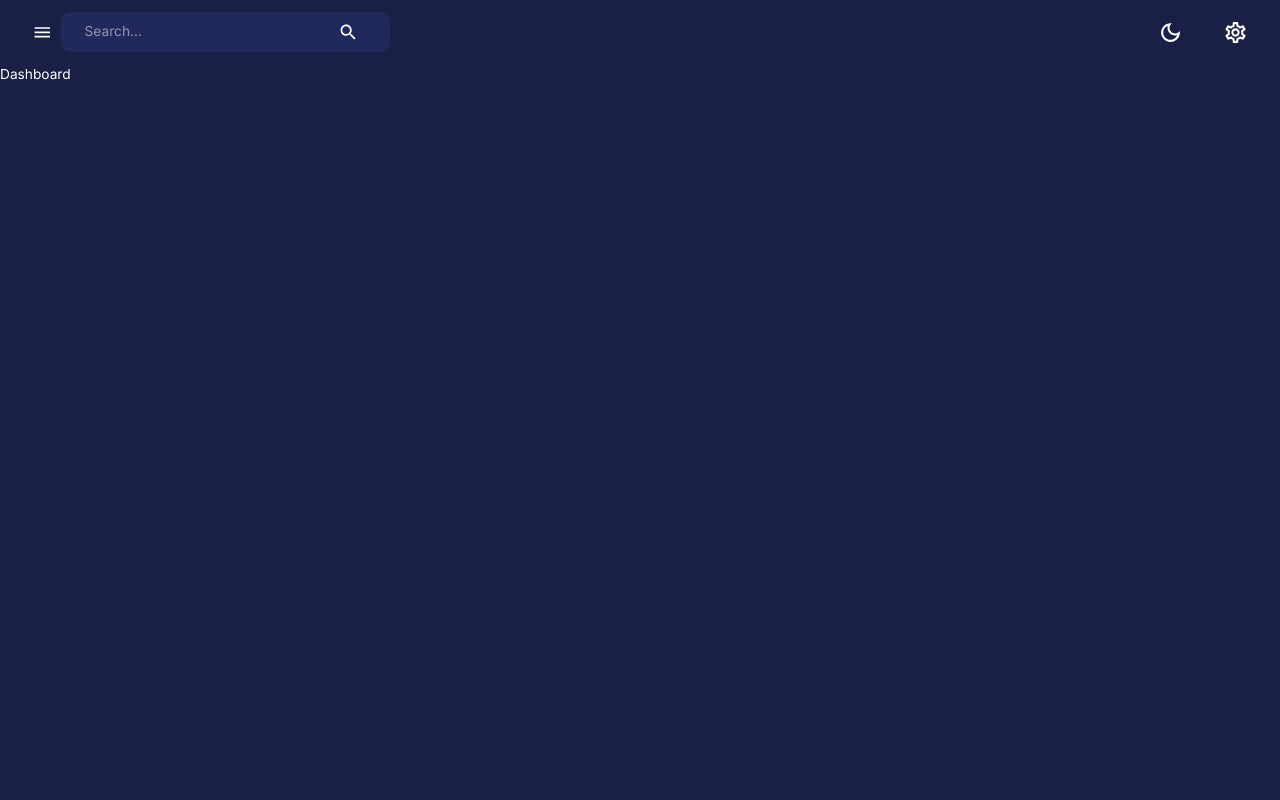
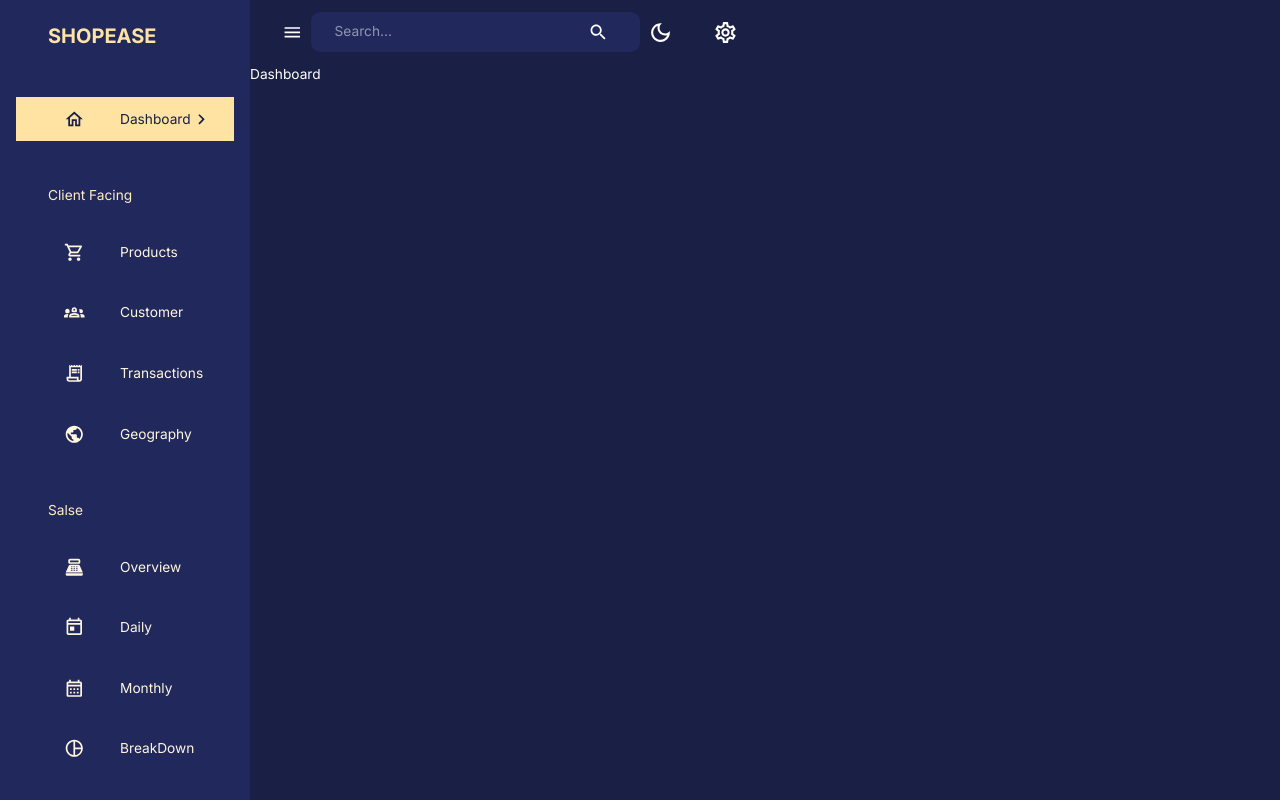
Before and after one commit to Subal-Chandra-Roy/MERN-Admin-Dashboard, a React (Create React App) app in the folder client/: page /dashboard in a window 1280 px wide. Built offline with nearby package versions, Linux system fonts and the light colour scheme.

Commit message:
build sidebar with MUI

```diff
--- a/client/src/components/Navbar.jsx
+++ b/client/src/components/Navbar.jsx
@@ -5,7 +5,10 @@
 import { setMode } from 'state';
 import profileImage from "assets/profile.png";
 import { AppBar, IconButton, InputBase, Toolbar, useTheme } from '@mui/material';
-const Navbar = () => {
+const Navbar = (
+    {isSidebarOpen,
+    setIsSidebarOpen}
+) => {
     const dispatch = useDispatch();
     const theme = useTheme();
   return <AppBar
@@ -17,8 +20,9 @@
   >
     <Toolbar sx={{justifyContent:'space-between'}}>
         {/*Left Side*/}
+
         <FlexBetween>
-            <IconButton onClick={() => console.log('open/close sidebar')}>
+            <IconButton onClick={() => setIsSidebarOpen(!isSidebarOpen)}>
                 <MenuIcon/>
             </IconButton>
             <FlexBetween
@@ -34,6 +38,7 @@
             </FlexBetween>
         </FlexBetween>
 
+
         {/* Right side */}
         <FlexBetween gap = "1.5rem">
             <IconButton onClick={() => dispatch(setMode())}>
@@ -48,6 +53,7 @@
             </IconButton>
 
         </FlexBetween>
+
     </Toolbar>
 
   </AppBar>
--- /dev/null
+++ b/client/src/components/Sidebar.jsx
@@ -0,0 +1,209 @@
+import React from 'react'
+import {
+    Box,
+    Divider,
+    Drawer,
+    IconButton,
+    List,
+    ListItem,
+    ListItemButton,
+    ListItemIcon,
+    ListItemText,
+    Typography,
+    useTheme
+} from "@mui/material"
+
+import {
+    SettingsOutlined,
+    ChevronLeft,
+    ChevronRightOutlined,
+    HomeOutlined,
+    ShoppingCartOutlined,
+    Groups2Outlined,
+    ReceiptLongOutlined,
+    PublicOutlined,
+    PointOfSaleOutlined,
+    TodayOutlined,
+    CalendarMonthOutlined,
+    AdminPanelSettingsOutlined,
+    TrendingUpOutlined,
+    PieChartOutlined,
+    ChevronRight
+
+} from "@mui/icons-material";
+
+import { useEffect, useState } from 'react';
+import { useLocation, useNavigate } from 'react-router-dom';
+import FlexBetween from './FlexBetween';
+import profileImage from "assets/profile.png";
+
+const navItems = [
+    {
+        text: "Dashboard",
+        icon: <HomeOutlined/>
+    },
+    {
+        text: "Client Facing",
+        icon: null,
+    },
+    {
+        text: "Products",
+        icon: <ShoppingCartOutlined/>
+    },
+    {
+        text: "Customer",
+        icon: <Groups2Outlined/>
+    },
+    {
+        text: "Transactions",
+        icon: <ReceiptLongOutlined/>
+    },
+    {
+        text: "Geography",
+        icon: <PublicOutlined/>
+    },
+    {
+        text: "Salse",
+        icon: null
+    },
+    {
+        text: "Overview",
+        icon: <PointOfSaleOutlined/>
+    },
+    {
+        text: "Daily",
+        icon: <TodayOutlined/>
+    },
+    {
+        text: "Monthly",
+        icon: <CalendarMonthOutlined/>
+    },
+    {
+        text: "BreakDown",
+        icon: <PieChartOutlined/>
+    },
+    {
+        text: "Management",
+        icon: null
+    },
+    {
+        text: "Admin",
+        icon: <AdminPanelSettingsOutlined/>
+    },
+    {
+        text: "Performence",
+        icon: <TrendingUpOutlined/>
+    },
+
+
+]
+
+const Sidebar = ({
+    drawerWidth,
+    isSidebarOpen,
+    setIsSidebarOpen,
+    isNonMobile,
+}) => {
+    const {pathName} = useLocation();
+    const [active, setActive] = useState("");
+    const navigate = useNavigate();
+    const theme  = useTheme();
+
+    useEffect(() => {
+        if(pathName){
+            setActive(pathName.substring(1));
+        }
+        else{
+            setActive("dashboard")
+        }
+
+    },[pathName]);
+
+  return (<Box component="nav">
+    {isSidebarOpen && (
+        <Drawer
+        open={isSidebarOpen}
+        onClose={() => setIsSidebarOpen(false)}
+        variant='persistent'
+        anchor='left'
+        sx={{
+            width: drawerWidth,
+            "& .MuiDrawer-paper": {
+                color: theme.palette.secondary[200],
+                backgroundColor: theme.palette.background.alt,
+                boxSizing: "border-box",
+                borderWidth: isNonMobile ? 0 : "2px",
+                width: drawerWidth
+            }
+        }}
+        >
+        <Box width="100%">
+            <Box m="1.5rem 2rem 2rem 3rem">
+                <FlexBetween color={theme.palette.secondary.main}>
+                    <Box display="flex" alignItems="center" gap="0.5rem">
+                     <Typography variant='h4' fontWeight="bold">
+                        SHOPEASE
+                     </Typography>
+                    </Box>
+                    {!isNonMobile && (
+                        <IconButton onClick={() => setIsSidebarOpen(!isSidebarOpen)}>
+                            <ChevronLeft/>
+                        </IconButton>
+                    )}
+                </FlexBetween>
+            </Box>
+            <List>
+                {navItems.map(({text, icon})=> {
+                    if(!icon) {
+                        return (
+                            <Typography key={text} sx={{m:"2.25rem 0 1rem 3rem"}}>
+                                {text}
+                            </Typography>
+                        );
+                    }
+                    const lcText = text.toLowerCase();
+                    return (
+                        <ListItem key = {text} dissablePadding>
+                            <ListItemButton
+                            onClick={() => {navigate(`/${lcText}`);
+                             setActive(lcText);
+                            }}
+                            sx={{
+                                backgroundColor:
+                                active === lcText? theme.palette.secondary[300]
+                                :"transparent",
+                                color: active === lcText
+                                    ? theme.palette.primary[600]
+                                    : theme.palette.secondary[100],
+                            }}
+                            >
+                                <FlexBetween>
+                                <ListItemIcon
+                                sx={{
+                                    ml: "2rem",
+                                    color: active === lcText
+                                    ? theme.palette.primary[600]
+                                    : theme.palette.secondary[100],
+
+                                }}>
+                                    {icon}
+                                </ListItemIcon>
+                                <ListItemText primary={text}/>
+                                {active === lcText &&(
+                                        <ChevronRightOutlined />
+
+                                )}
+                                </FlexBetween>
+                            </ListItemButton>
+                        </ListItem>
+                    );
+                })}
+            </List>
+        </Box>
+        </Drawer>
+    )}
+  </Box>
+  );
+}
+
+export default Sidebar
--- a/client/src/screens/layout/index.jsx
+++ b/client/src/screens/layout/index.jsx
@@ -3,14 +3,26 @@
 import {Outlet} from "react-router-dom";
 import { useSelector } from 'react-redux';
 import Navbar from "components/Navbar";
+import Sidebar from "components/Sidebar";
 
 const Layout = () => {
-    return <Box width="100%" height="100%">
+    const isNonMobile = useMediaQuery("(min-width: 600px)");
+    const [isSidebarOpen, setIsSidebarOpen] = useState(true);
+    return <Box display={isNonMobile ? "flex": "block"} width="100%" height="100%">
+    <Sidebar
+        isNonMobile={isNonMobile}
+        drawerWidth="250px"
+        isSidebarOpen={isSidebarOpen}
+        setIsSidebarOpen={setIsSidebarOpen}
+        />
     <Box>
-        <Navbar/>
+        <Navbar
+        isSidebarOpen={isSidebarOpen}
+        setIsSidebarOpen={setIsSidebarOpen}
+        />
         <Outlet/>
     </Box>
     </Box>
 };
 
-export default Layout
+export default Layout;
```
